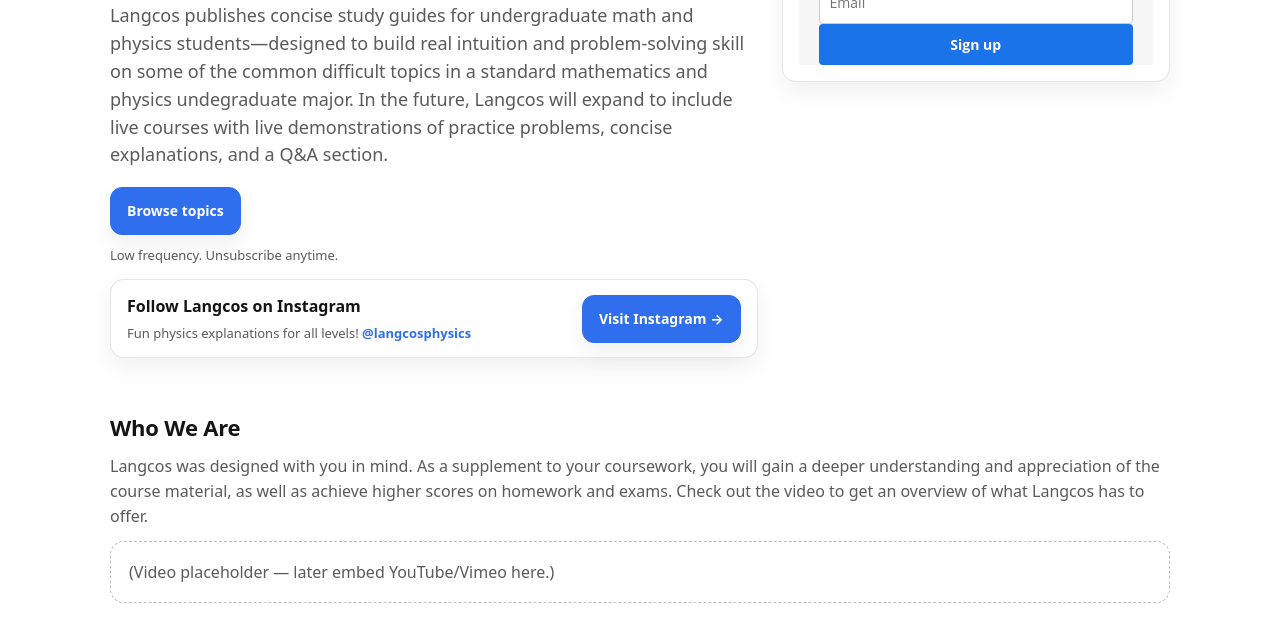
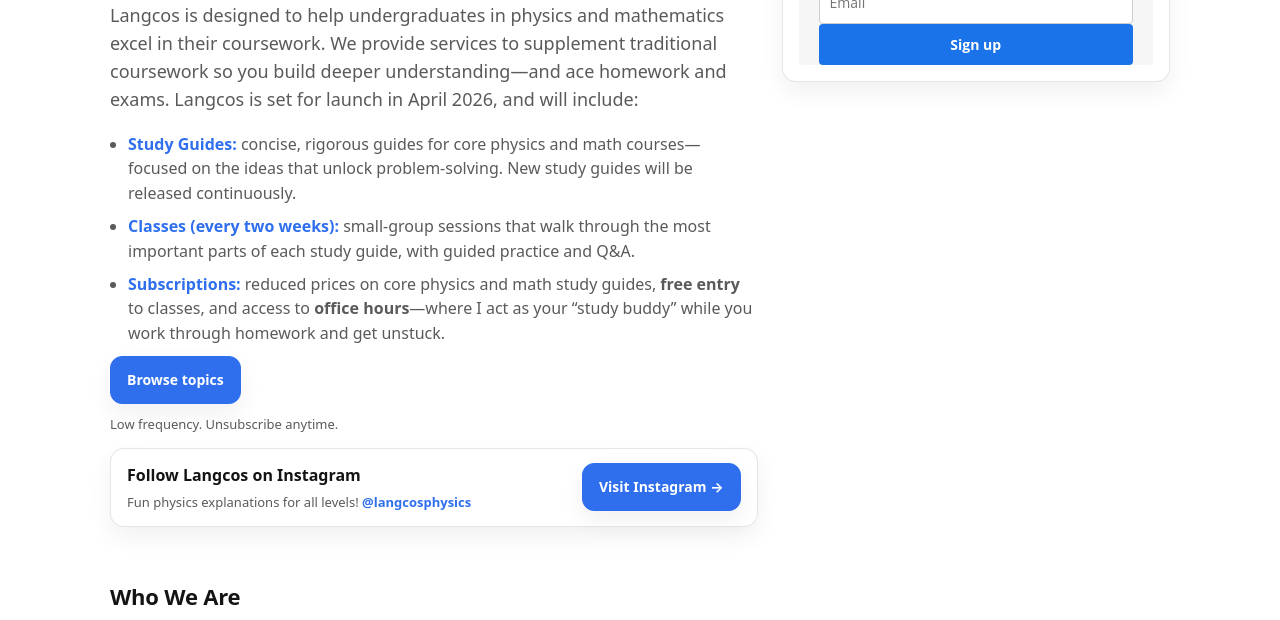
Before and after one commit to wcerne/langcos, a plain HTML site: page index.html in a window 1280 px wide. Shown: the part 173-793 px from the top of the page. Drawn offline with Linux system fonts and the light colour scheme; no server answers; a script that the page names is missing; a web font is replaced by a local one.

Commit message:
Update index.html

```diff
--- a/index.html
+++ b/index.html
@@ -106,11 +106,31 @@
       <div class="hero-grid" style="margin-top:14px;">
         <div>
           <h1>Welcome to Langcos. Set for launch April 2026</h1>
-          <p class="lead">
-            Langcos publishes concise study guides for undergraduate math and physics students—designed to build real intuition and
-            problem-solving skill on some of the common difficult topics in a standard mathematics and physics undegraduate major.
-            In the future, Langcos will expand to include live courses with live demonstrations of practice problems, concise explanations, and a Q&A section.
-          </p>
+
+<p class="lead">
+  Langcos is designed to help undergraduates in physics and mathematics excel in their coursework. We provide services to supplement traditional coursework so you build deeper understanding—and ace homework and exams.
+  Langcos is set for launch in April 2026, and will include:
+</p>
+
+<ul class="bullets" style="max-width:75ch;">
+  <li>
+    <strong style="color: var(--accent);">Study Guides:</strong>
+    concise, rigorous guides for core physics and math courses—focused on the ideas that unlock problem-solving.
+    <span class="muted">New study guides will be released continuously.</span>
+  </li>
+
+  <li>
+    <strong style="color: var(--accent);">Classes (every two weeks):</strong>
+    small-group sessions that walk through the most important parts of each study guide, with guided practice and Q&amp;A.
+  </li>
+
+  <li>
+    <strong style="color: var(--accent);">Subscriptions:</strong>
+    reduced prices on core physics and math study guides, <strong>free entry</strong> to classes, and access to
+    <strong>office hours</strong>—where I act as your “study buddy” while you work through homework and get unstuck.
+  </li>
+</ul>
+
 
           <div class="cta-row">
             <a class="btn browse-primary" href="pamphlets.html">Browse topics</a>
```
